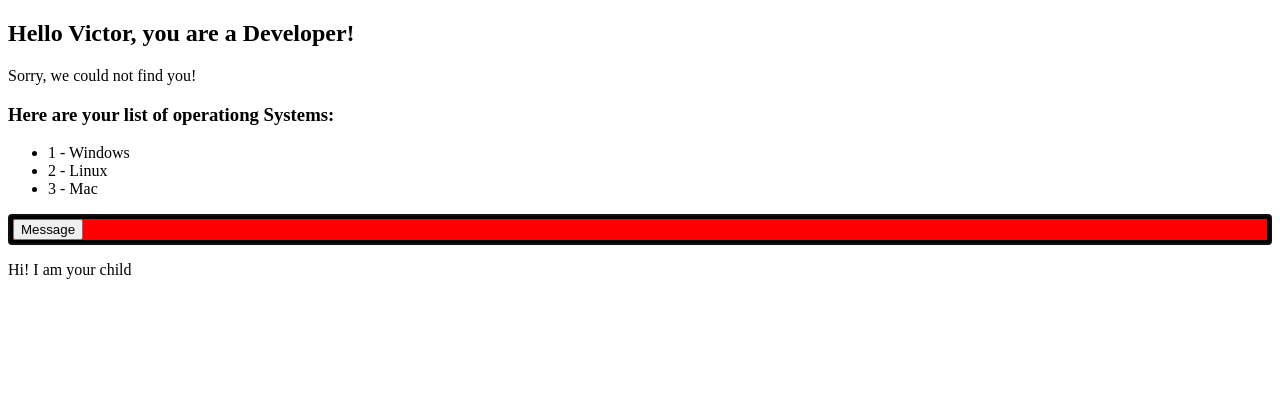
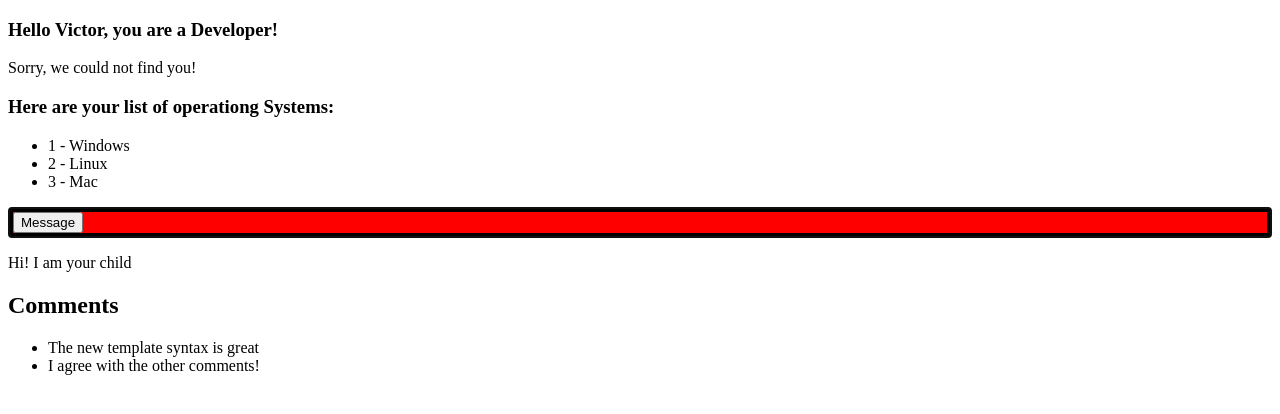
Before and after one commit to victorcodigos/api-with-angular, an Angular app: page / in a window 1280 px wide. Both pictures are taken after a click on the button "Message". Shown: the top 414 px of the page. Built offline with nearby package versions, Linux system fonts and the light colour scheme.

Commit message:
Learning about DEFER / LOADING

```diff
--- a/src/app/app.component.html
+++ b/src/app/app.component.html
@@ -1,3 +1,16 @@
-<app-user  (greet)="receiveEmision($event)" [occupation]="userOcuppation"/>
+<section>
+    <app-user (greet)="receiveEmision($event)" [occupation]="userOcuppation" />
+</section>
+
 <p>{{ childsMessage }}</p>
+<section>
+    <h1>Comments</h1>
+    @defer {
+    <comments-component />
+    } @placeholder {
+    <p>Future comments to be loaded!</p>
+    }@loading (minimum 5s){
+    <p>Loading comments</p>
+    }
+</section>
 <router-outlet></router-outlet>
--- a/src/app/app.component.ts
+++ b/src/app/app.component.ts
@@ -2,6 +2,7 @@ import { Component } from '@angular/core';
 import { CommonModule } from '@angular/common';
 import { RouterOutlet } from '@angular/router';
 import { UserComponent } from './components/user/user.component';
+import { CommentsComponent } from "./components/comments/comments.component";
 
 
 @Component({
@@ -9,7 +10,7 @@ import { UserComponent } from './components/user/user.component';
     standalone: true,
     templateUrl: './app.component.html',
     styleUrl: './app.component.css',
-    imports: [CommonModule, RouterOutlet, UserComponent]
+    imports: [CommonModule, RouterOutlet, UserComponent, CommentsComponent]
 })
 export class AppComponent {
   userOcuppation: string = "Developer"
--- a/src/app/components/comments/comments.component.html
+++ b/src/app/components/comments/comments.component.html
@@ -1 +1,4 @@
-<p>comments works!</p>
+<ul>
+    <li>The new template syntax is great</li>
+    <li>I agree with the other comments!</li>
+</ul>
--- a/src/app/components/comments/comments.component.ts
+++ b/src/app/components/comments/comments.component.ts
@@ -2,7 +2,7 @@ import { Component } from '@angular/core';
 import { CommonModule } from '@angular/common';
 
 @Component({
-  selector: 'app-comments',
+  selector: 'comments-component',
   standalone: true,
   imports: [CommonModule],
   templateUrl: './comments.component.html',
--- a/src/app/components/user/user.component.html
+++ b/src/app/components/user/user.component.html
@@ -20,9 +20,6 @@
 
     <!--- syntax for a DIV -->
     <div class="editable" [contentEditable]="isEditable">
-
-            <button (click)="emitToParent()">Message</button>
-
-
+        <button (click)="emitToParent()">Message</button>
     </div>
 </section>
--- a/src/app/components/user/user.component.ts
+++ b/src/app/components/user/user.component.ts
@@ -1,5 +1,7 @@
 import { Component, Input, Output, EventEmitter } from '@angular/core';
 import { CommonModule } from '@angular/common';
+import { OpenDirOptions } from 'fs';
+import { OperatingSystem } from '../../interfaces/operating-system';
 
 @Component({
   selector: 'app-user',
@@ -13,7 +15,7 @@ export class UserComponent {
   @Output() greet: EventEmitter<string> = new EventEmitter<string>()
   username: string = "Victor" ;
   doesUserExists: boolean = false;
-  operationsSystems = [{id: 1, name: 'Windows'}, {id: 2, name: 'Linux'}, {id: 3, name: 'Mac'}];
+  operationsSystems: OperatingSystem [] = [{id: 1, name: 'Windows'}, {id: 2, name: 'Linux'}, {id: 3, name: 'Mac'}];
   isEditable: boolean = true;
 
   onMouseOver (osName: string): void {
--- /dev/null
+++ b/src/app/interfaces/operating-system.ts
@@ -0,0 +1,4 @@
+export interface OperatingSystem {
+    id: number;
+    name: string;
+}
```
